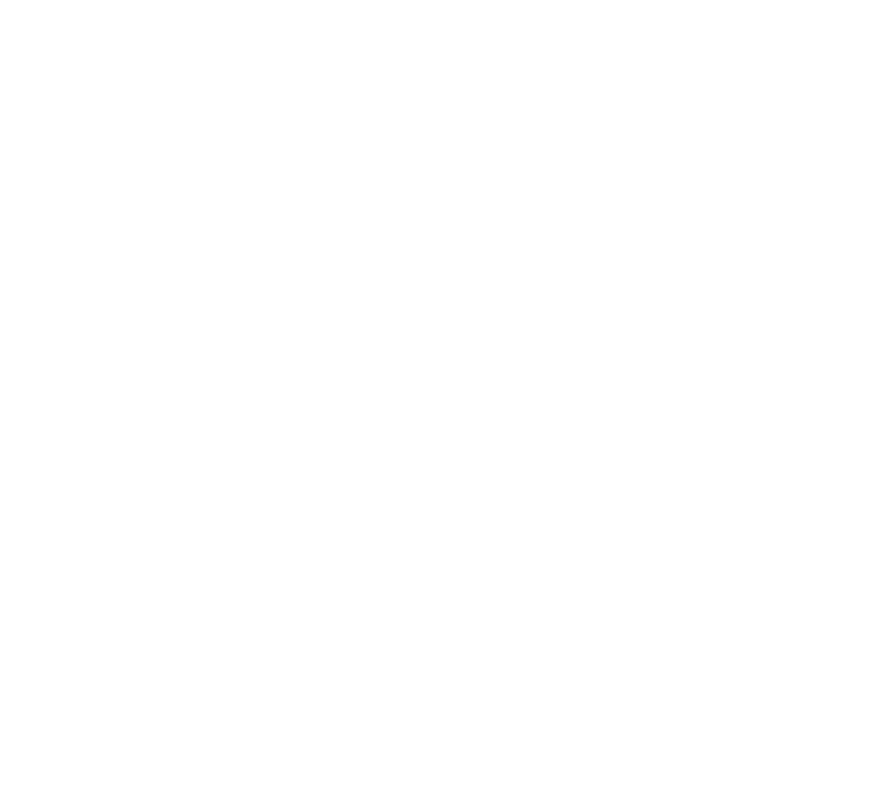
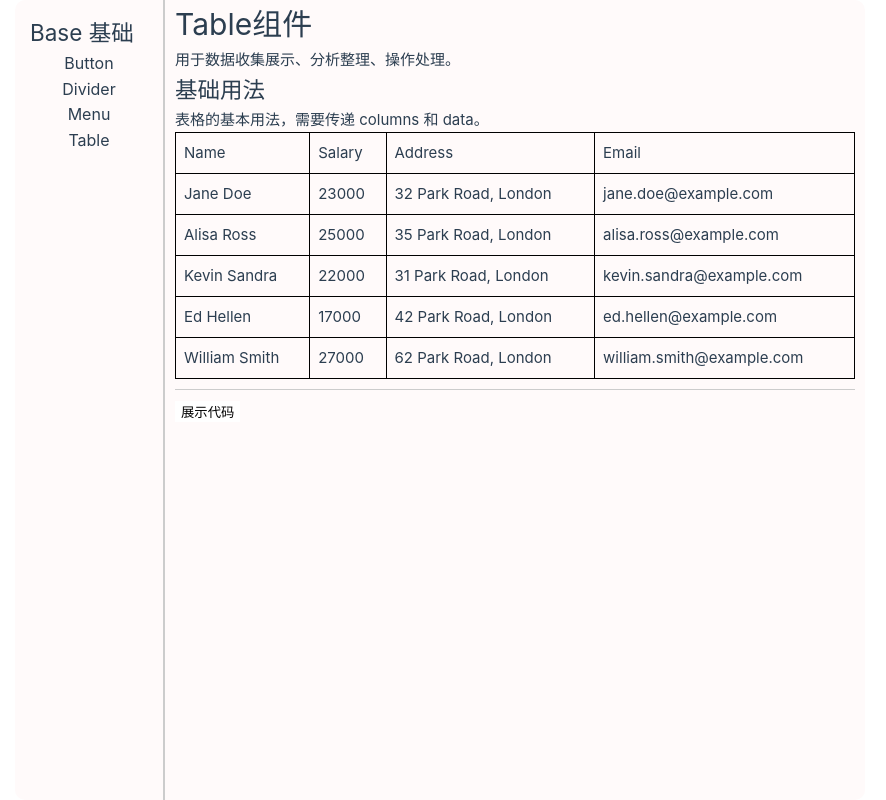
Before and after one commit to nicer20/LComponent_Library, a Vue app: page /#/base/table in a window 1280 px wide. Before the commit this address had no page. Shown: the whole page, without its empty margins (17-903 px from the left). Built offline with nearby package versions, Linux system fonts and the light colour scheme.

Commit message:
feature:table未完成版本

```diff
--- a/package.json
+++ b/package.json
@@ -4,7 +4,7 @@
   "private": true,
   "type": "module",
   "scripts": {
-    "dev": "vite",
+    "dev": "vite --open",
     "build": "run-p type-check \"build-only {@}\" --",
     "preview": "vite preview",
     "build-only": "vite build",
--- a/packages/divider/doc/Demo.vue
+++ b/packages/divider/doc/Demo.vue
@@ -10,6 +10,6 @@
   </div>
 </template>
 <script lang="ts" setup>
-import Demo1 from './demo1.vue'
+import Demo1 from "./demo1.vue"
 </script>
 <style scoped lang="scss"></style>
--- a/packages/index.ts
+++ b/packages/index.ts
@@ -4,6 +4,7 @@
 import { PreviewPlugin } from './uitls'
 import { DividerPlugin } from './divider'
 import { MenuPlugin, MenuItemPlugin, SubMenuPlugin } from './menu'
+import { TablePlugin } from './table'
 
 const LPlugin: Plugin = {
   install(app: App) {
@@ -13,6 +14,7 @@
     MenuPlugin.install?.(app)
     MenuItemPlugin.install?.(app)
     SubMenuPlugin.install?.(app)
+    TablePlugin.install?.(app)
   }
 }
 
@@ -21,3 +23,4 @@
 export * from './uitls'
 export * from './divider'
 export * from './menu'
+export * from './table'
--- /dev/null
+++ b/packages/table/doc/Demo.vue
@@ -0,0 +1,14 @@
+<template>
+    <h1>Table组件</h1>
+    <p>用于数据收集展示、分析整理、操作处理。</p>
+    <h2>基础用法</h2>
+    <p>表格的基本用法，需要传递 columns 和 data。</p>
+    <div class="example-showcase">
+        <Demo1 />
+        <l-divider></l-divider>
+        <l-preview compName="table" demoName="demo1"></l-preview>
+    </div>
+</template>
+<script lang ="ts" setup>
+import Demo1 from './demo1.vue'
+</script>
--- /dev/null
+++ b/packages/table/doc/demo1.vue
@@ -0,0 +1,61 @@
+<template>
+    <l-table :columns="columns" :data="data" />
+</template>
+
+<script lang ="ts" setup>
+import { reactive } from 'vue';
+
+
+const columns = [
+    {
+        title: 'Name',
+        dataIndex: 'name',
+    },
+    {
+        title: 'Salary',
+        dataIndex: 'salary',
+    },
+    {
+        title: 'Address',
+        dataIndex: 'address',
+    },
+    {
+        title: 'Email',
+        dataIndex: 'email',
+    },
+];
+const data = reactive([{
+    key: '1',
+    name: 'Jane Doe',
+    salary: 23000,
+    address: '32 Park Road, London',
+    email: 'jane.doe@example.com'
+}, {
+    key: '2',
+    name: 'Alisa Ross',
+    salary: 25000,
+    address: '35 Park Road, London',
+    email: 'alisa.ross@example.com'
+}, {
+    key: '3',
+    name: 'Kevin Sandra',
+    salary: 22000,
+    address: '31 Park Road, London',
+    email: 'kevin.sandra@example.com'
+}, {
+    key: '4',
+    name: 'Ed Hellen',
+    salary: 17000,
+    address: '42 Park Road, London',
+    email: 'ed.hellen@example.com'
+}, {
+    key: '5',
+    name: 'William Smith',
+    salary: 27000,
+    address: '62 Park Road, London',
+    email: 'william.smith@example.com'
+}]);
+
+
+
+</script>
--- /dev/null
+++ b/packages/table/index.ts
@@ -0,0 +1,10 @@
+import type { App, Plugin } from 'vue'
+import Table from './index.vue'
+
+export const TablePlugin: Plugin = {
+    install(app: App) {
+        app.component('l-table', Table)
+    }
+}
+
+export { Table }
--- /dev/null
+++ b/packages/table/index.vue
@@ -0,0 +1,82 @@
+<template>
+    <table class="l-table">
+        <thead>
+            <tr>
+                <th v-for="column in columns" :key="column.dataIndex">
+                    {{ column.title }}
+                </th>
+            </tr>
+        </thead>
+        <tbody>
+            <tr v-for="item in data" :key="item.key">
+                <td v-for="column in columns" :key="column.dataIndex">
+                    {{ item[column.dataIndex] }}
+                </td>
+            </tr>
+        </tbody>
+    </table>
+</template>
+
+<script lang="ts" setup>
+import { ref, onMounted } from 'vue';
+const props = defineProps({
+    data: {
+        type: Array,
+        required: true,
+
+    },
+    columns: {
+        type: Array,
+        required: true,
+    }
+})
+
+function createTable(columns: any[] | undefined, data: any[] | undefined) {
+    if (columns == undefined || data == undefined) {
+        return null
+    }
+    // var table = document.getElementsByClassName("l-table");
+
+    // // 创建表头
+    // var thead = document.createElement("thead");
+    // var tr = document.createElement("tr");
+    // for (var i = 0; i < columns.length; i++) {
+    //     var th = document.createElement("th");
+    //     th.innerHTML = columns[i];
+    //     tr.appendChild(th);
+    // }
+    // thead.appendChild(tr);
+    // for (var i = 0; i < table.length; i++) {
+    //     table[i].appendChild(thead);
+    // }
+
+    // // 创建表格内容
+    // var tbody = document.createElement("tbody");
+    // for (var i = 0; i < data.length; i++) {
+    //     var tr = document.createElement("tr");
+    //     for (var j = 0; j < columns.length; j++) {
+    //         var td = document.createElement("td");
+    //         td.innerHTML = data[i][columns[j]];
+    //         tr.appendChild(td);
+    //     }
+    //     tbody.appendChild(tr);
+    // }
+    // for (let i = 0; i < table.length; i++) {
+    //     table[i].appendChild(tbody);
+    // }
+}
+onMounted(() => createTable(props.columns, props.data))
+</script>
+<style scoped>
+.l-table {
+    border-collapse: collapse;
+    width: 100%;
+}
+
+th,
+td {
+    border: 1px solid black;
+    padding: 8px;
+    text-align: left;
+}
+</style>
--- a/src/router/routes.ts
+++ b/src/router/routes.ts
@@ -23,6 +23,11 @@
             path: 'menu',
             name: 'Menu',
             component: () => import('../../packages/menu/index.vue')
+          },
+          {
+            path: 'table',
+            name: 'Table',
+            component: () => import('../../packages/table/doc/Demo.vue')
           }
         ]
       }
```
